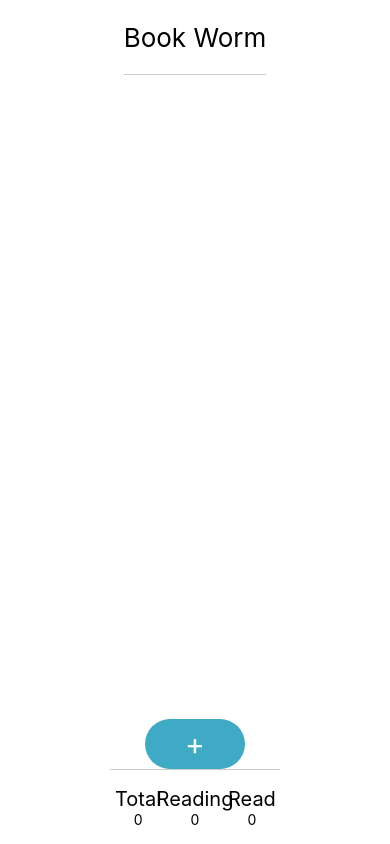
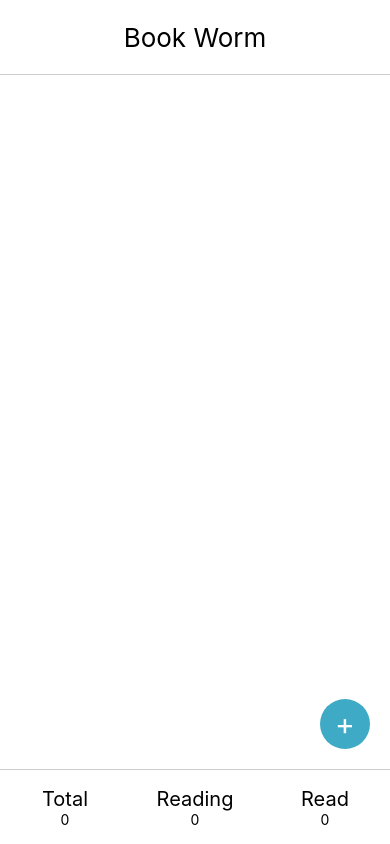
Before and after one commit to theknoosh/first-project, a React Native app: screen / in a window 390 px wide. Built offline with nearby package versions, Linux system fonts and the light colour scheme.

Commit message:
Created Book input with accept and cancel buttons

```diff
--- a/App.js
+++ b/App.js
@@ -1,7 +1,15 @@
 import React from "react";
-import { StyleSheet, Text, View, SafeAreaView } from "react-native";
+import {
+  StyleSheet,
+  Text,
+  View,
+  SafeAreaView,
+  TouchableOpacity,
+  TextInput
+} from "react-native";
 
 import BookCount from "./Components/BookCount";
+import { Ionicons } from "@expo/vector-icons";
 
 export default class App extends React.Component {
   constructor() {
@@ -9,14 +17,41 @@ export default class App extends React.Component {
     this.state = {
       totalCount: 0,
       readingCount: 0,
-      readCount: 0
+      readCount: 0,
+      isAddNewBookVisible: false,
+      textInputData: "",
+      books: []
     };
   }
 
+  showAddNewBook = () => {
+    this.setState({ isAddNewBookVisible: true });
+  };
+
+  hideAddNewBook = () => {
+    this.setState({ isAddNewBookVisible: false });
+  };
+
+  addBook = book => {
+    this.setState(
+      (state, props) => ({
+        books: [...state.books, book],
+        totalCount: state.totalCount + 1,
+        readingCount: state.readingCount + 1
+      }),
+      () => {
+        console.log(this.state.books);
+      }
+    );
+  };
+
   render() {
     return (
+      // Full screen enclosing View
       <View style={styles.container}>
         <SafeAreaView />
+
+        {/* Header View */}
         <View
           style={{
             height: 75,
@@ -30,10 +65,54 @@ export default class App extends React.Component {
         </View>
 
         {/* Body view */}
-        <View style={{ flex: 1 }}></View>
+        <View style={{ flex: 1 }}>
+          {this.state.isAddNewBookVisible && (
+            <View style={{ height: 50, flexDirection: "row" }}>
+              <TextInput
+                onChangeText={text => this.setState({ textInputData: text })}
+                style={{ flex: 1, backgroundColor: "#d5d7d7", paddingLeft: 40 }}
+                placeholder="Enter Book Name"
+                placeholderTextColor="grey"
+              />
+              <TouchableOpacity
+                onPress={() => this.addBook(this.state.textInputData)}
+              >
                 <View
                   style={{
-            width: 100,
+                    width: 50,
+                    height: 50,
+                    backgroundColor: "#1cb164",
+                    alignItems: "center",
+                    justifyContent: "center"
+                  }}
+                >
+                  <Ionicons name="ios-checkmark" color="white" size={50} />
+                </View>
+              </TouchableOpacity>
+              <TouchableOpacity onPress={this.hideAddNewBook}>
+                <View
+                  style={{
+                    width: 50,
+                    height: 50,
+                    backgroundColor: "#e53966",
+                    alignItems: "center",
+                    justifyContent: "center"
+                  }}
+                >
+                  <Ionicons name="ios-close" color="white" size={50} />
+                </View>
+              </TouchableOpacity>
+            </View>
+          )}
+
+          {/* Button View */}
+          <TouchableOpacity
+            onPress={this.showAddNewBook}
+            style={{ position: "absolute", bottom: 20, right: 20 }}
+          >
+            <View
+              style={{
+                width: 50,
                 height: 50,
                 borderRadius: 25,
                 backgroundColor: "#3eaac6",
@@ -43,6 +122,9 @@ export default class App extends React.Component {
             >
               <Text style={{ color: "white", fontSize: 30 }}>+</Text>
             </View>
+          </TouchableOpacity>
+        </View>
+        {/* Footer View*/}
         <View
           style={{
             height: 75,
@@ -64,9 +146,8 @@ export default class App extends React.Component {
 const styles = StyleSheet.create({
   container: {
     flex: 1,
-    backgroundColor: "white",
-    alignItems: "center",
-    justifyContent: "center"
+    backgroundColor: "white"
+    // alignItems: "center"
   },
   box: {
     flex: 1,
```
Lines whose indentation alone changed are shown as unchanged.
